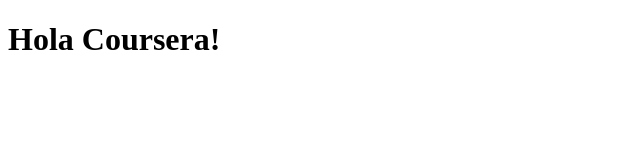
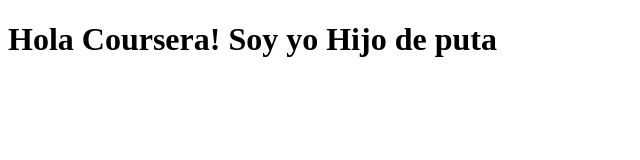
Before and after one commit to Grimaldos/Coursera-Test, a plain HTML site: page site/index.html in a window 1280 px wide. Shown: the whole page, without its empty margins (0-640 px from the left). Drawn offline with Linux system fonts and the light colour scheme.

Commit message:
small addittion to our page

```diff
--- a/site/index.html
+++ b/site/index.html
@@ -1,9 +1,9 @@
 <!DOCTYPE html>
 <html>
 <head>
-	<title>Hola Coursera! Soy yo hijos de puta</title>
+	<title>Hola Coursera!</title>
 </head>
 <body>
-<h1>Hola Coursera!</h1>
+<h1>Hola Coursera! Soy yo Hijo de puta</h1>
 </body>
 </html>
```
